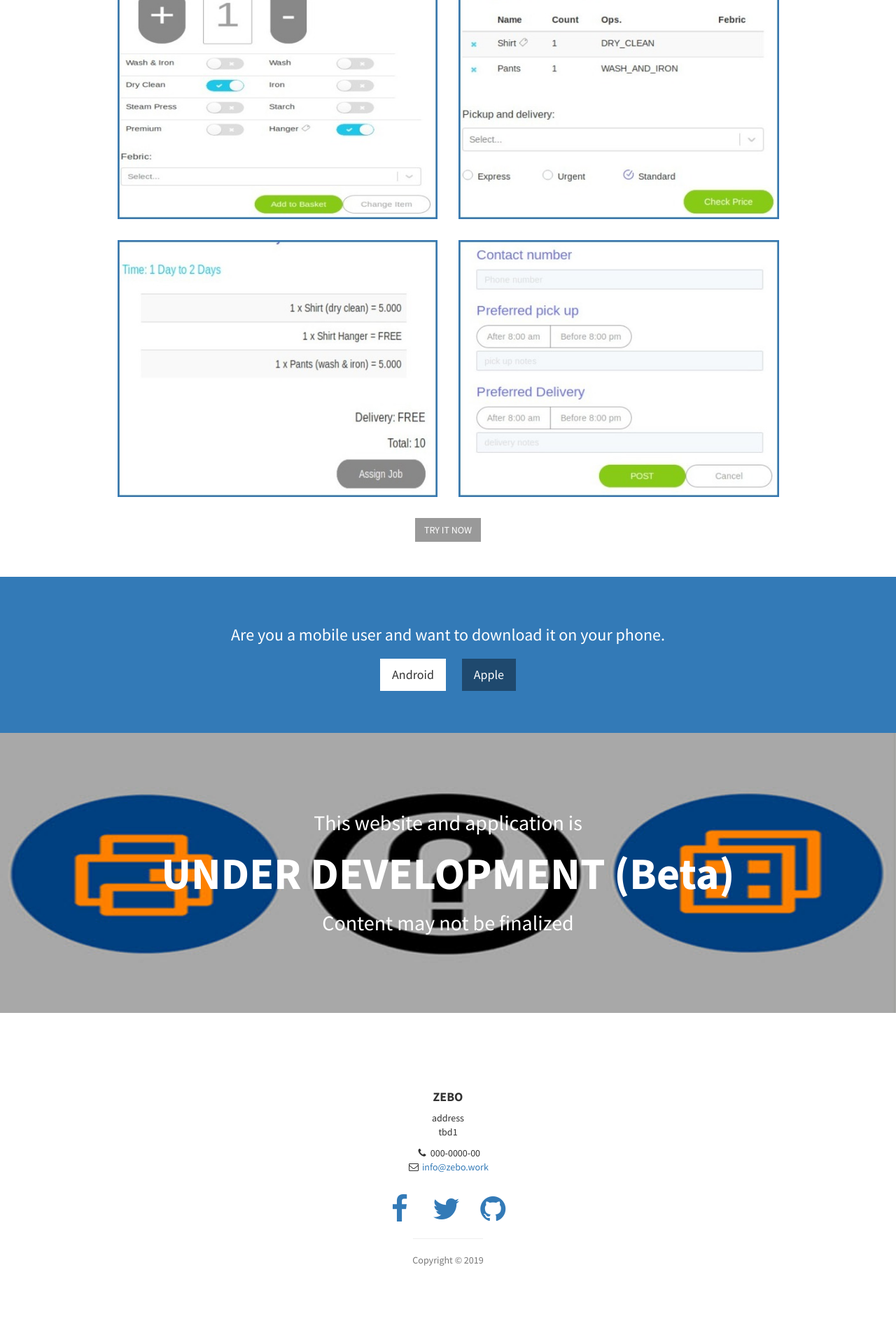
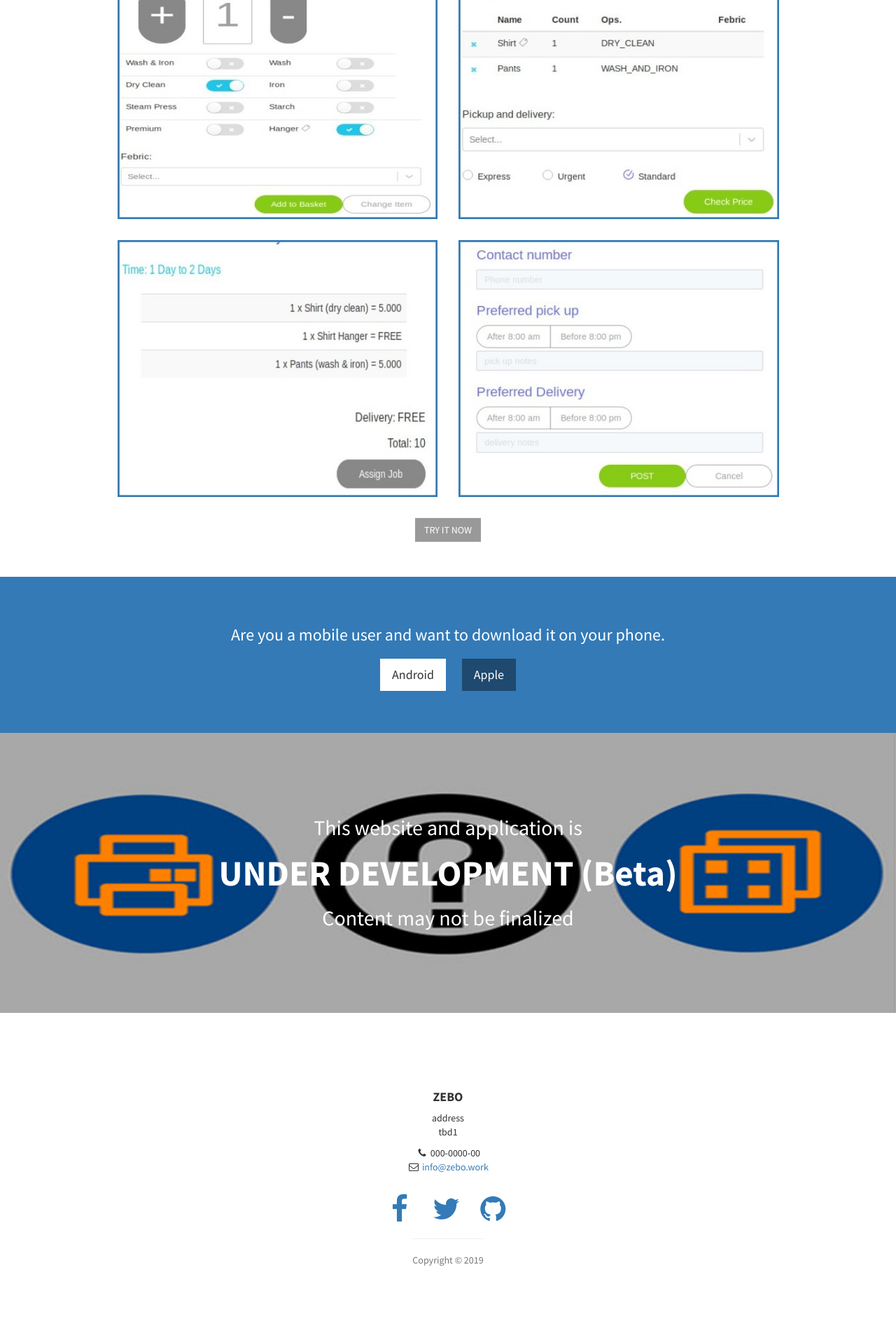
Before and after one commit to zebowork/zebowork.github.io, a Jekyll site: the page built from index.html, in a window 1280 px wide. Shown: the part 1770-3690 px from the top of the page at 70% size. Built offline with Jekyll 4.4.1, drawn with Linux system fonts in a browser that asks for light colours.

Commit message:
Update callout.html
front size

```diff
--- a/_includes/callout.html
+++ b/_includes/callout.html
@@ -1,7 +1,7 @@
 <aside class="callout">
   <div class="text-vertical-center">
     <h2>This website and application is<h2>
-    <h1 style="font-size:5vw">UNDER DEVELOPMENT (Beta)</h1>
+    <h1 style="font-size:4vw">UNDER DEVELOPMENT (Beta)</h1>
     <h2>Content may not be finalized<h2>
   </div>
 </aside>
```
